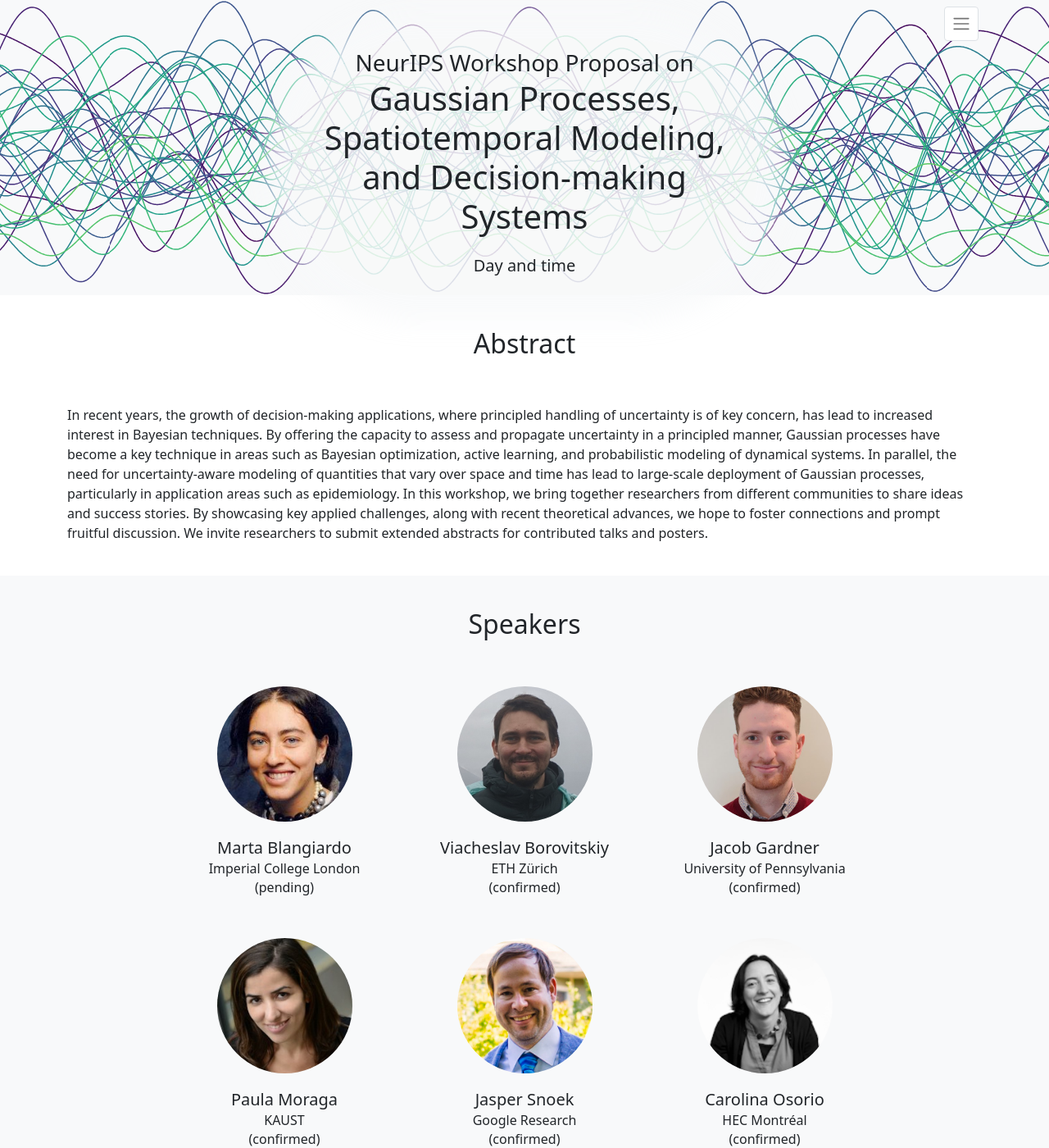
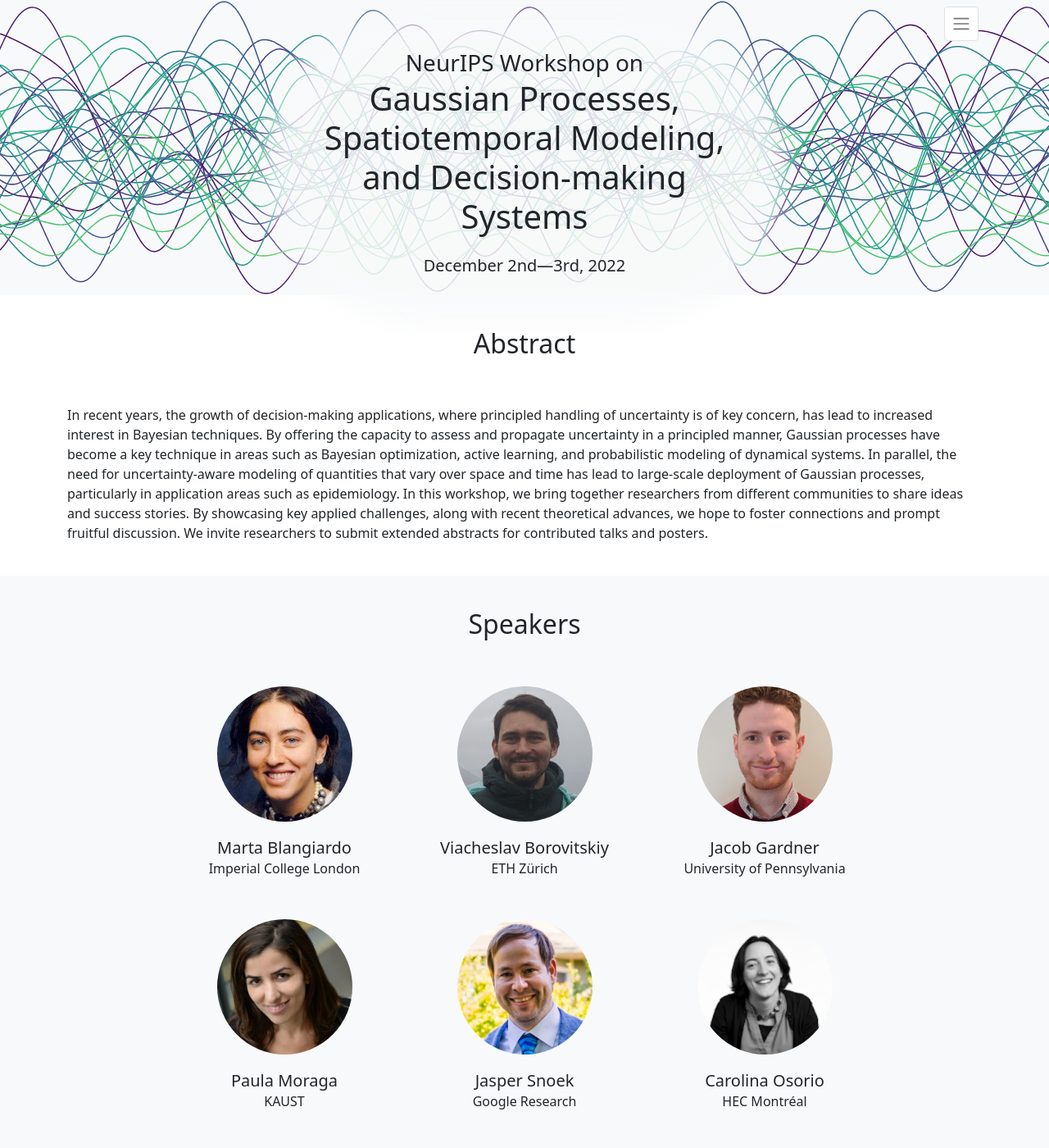
Before and after one commit to gp-seminar-series/neurips-2022, a Jekyll site: the page built from index.html, in a window 1280 px wide and 1400 px high. Shown: the whole window at 82% size. Built offline with Jekyll 4.4.1, drawn with Linux system fonts in a browser that asks for light colours; nearby versions of some CDN libraries; some of the changed text lies outside the part shown.

Commit message:
Confirm speakers.

```diff
--- a/advisory.html
+++ b/advisory.html
@@ -5,7 +5,6 @@ published: false
 {% assign advisors = "Tamara Broderick<>Carl Henrik Ek<>Seth Flaxman<>Zoubin Ghahramani<>Emtiyaz Khan<>Andreas Krause" | split: "<>" %}
 {% assign institutions = "MIT<>University of Cambridge<>University of Oxford<>Google Research<>RIKEN<>ETH Zürich" | split: "<>" %}
 {% assign urls = "https://tamarabroderick.com/<>http://carlhenrik.com/<>https://sethrf.com/<>http://mlg.eng.cam.ac.uk/zoubin/<>https://emtiyaz.github.io<>https://las.inf.ethz.ch/krausea" | split: "<>" %}
-{% assign confirmation  = "confirmed<>confirmed<>confirmed<>confirmed<>confirmed<>confirmed" | split: "<>" %}
 
 <h1 class="h2 text-center pt-3 pb-5">Advisory Committee</h1>
 
@@ -16,7 +15,6 @@ published: false
             <img class="img-fluid rounded-circle mb-3 px-5 px-sm-1 px-md-3 px-xl-5" alt="{{ name }}" src="{{ name | downcase | replace: ' ', '-' | prepend: '/assets/advisors/' | relative_url }}.jpg">
             <h2 class="h5 my-1">{{ name }}</h2>
             <h3 class="h6 my-1">{{ institutions[forloop.index0] }}</h3>
-            <h3 class="h6 my-1">({{ confirmation[forloop.index0] }})</h3>
         </a>
     </div>
     {% endfor %}
--- a/speakers.html
+++ b/speakers.html
@@ -5,7 +5,6 @@ published: false
 {% assign speakers = "Marta Blangiardo<>Viacheslav Borovitskiy<>Jacob Gardner<>Paula Moraga<>Jasper Snoek<>Carolina Osorio" | split: "<>" %}
 {% assign institutions = "Imperial College London<>ETH Zürich<>University of Pennsylvania<>KAUST<>Google Research<>HEC Montréal" | split: "<>" %}
 {% assign urls = "https://www.imperial.ac.uk/people/m.blangiardo<>http://vab.im/<>https://jacobrgardner.github.io/<>https://www.paulamoraga.com/<>https://research.google/people/JasperSnoek/<>https://www.carolinaosorio.net/" | split: "<>" %}
-{% assign confirmation  = "pending<>confirmed<>confirmed<>confirmed<>confirmed<>confirmed" | split: "<>" %}
 
 <h1 class="h2 text-center pt-3 pb-5">Speakers</h1>
 
@@ -16,7 +15,6 @@ published: false
             <img class="img-fluid rounded-circle mb-3 px-5 px-sm-1 px-md-3 px-xl-5" alt="{{ name }}" src="{{ name | downcase | replace: ' ', '-' | prepend: '/assets/speakers/' | relative_url }}.jpg">
             <h2 class="h5 my-1">{{ name }}</h2>
             <h3 class="h6 my-1">{{ institutions[forloop.index0] }}</h3>
-            <h3 class="h6 my-1">({{ confirmation[forloop.index0] }})</h3>
         </a>
     </div>
     {% endfor %}
--- a/title.html
+++ b/title.html
@@ -6,11 +6,11 @@ published: false
 
 <div id="title-text" class="text-center col-12 col-sm-11 col-md-9 col-lg-7 col-xl-6">
 <h1>
-<span id="title-tagline" class="h3">NeurIPS Workshop Proposal on</span>
+<span id="title-tagline" class="h3">NeurIPS Workshop on</span>
 Gaussian Processes, Spatiotemporal Modeling, and Decision-making Systems
 </h1>
 
-<h2 class="h5 my-4">Day and time</h2>
+<h2 class="h5 my-4">December 2nd—3rd, 2022</h2>
 </div>
 
 </div>
```
